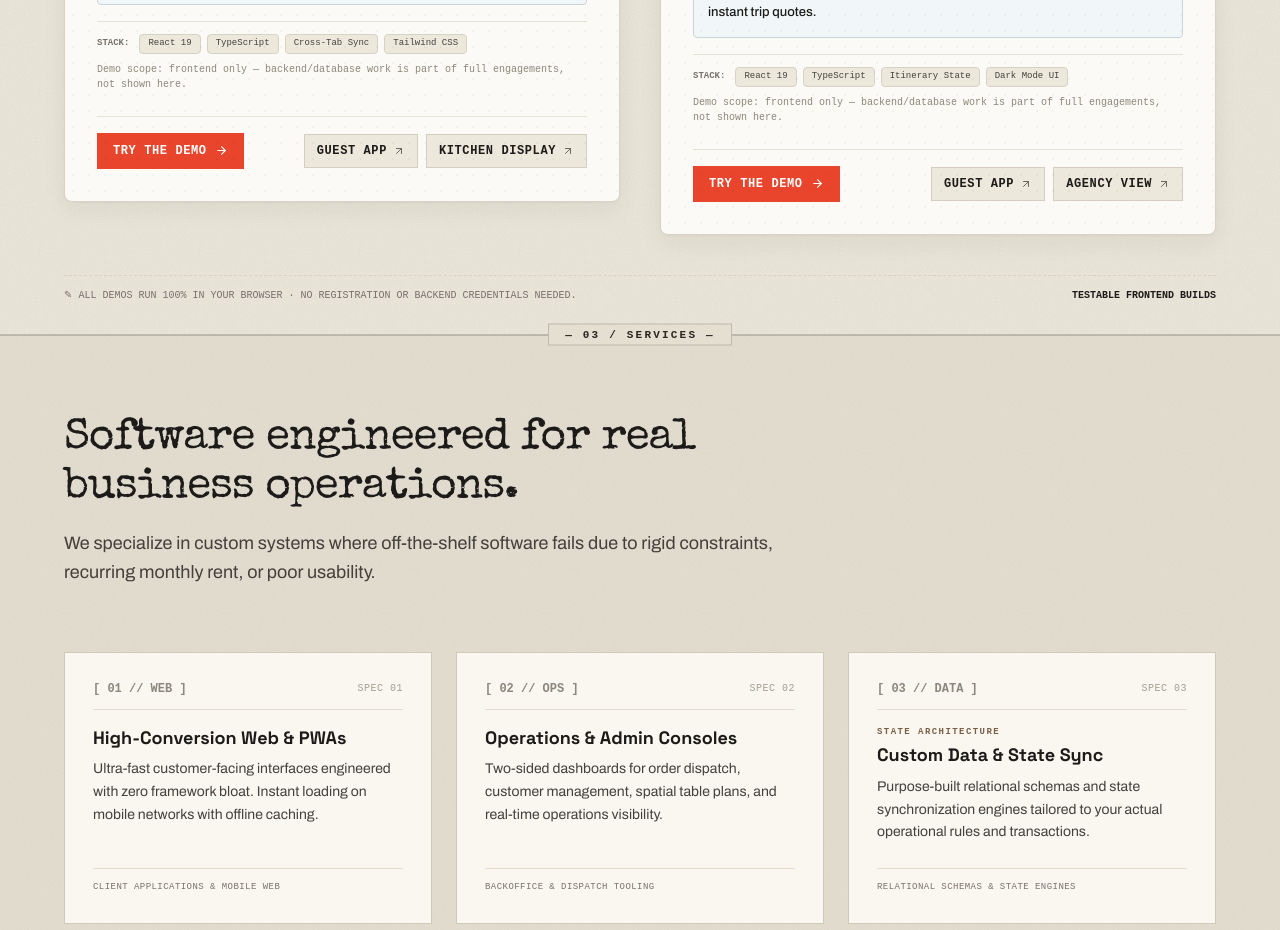
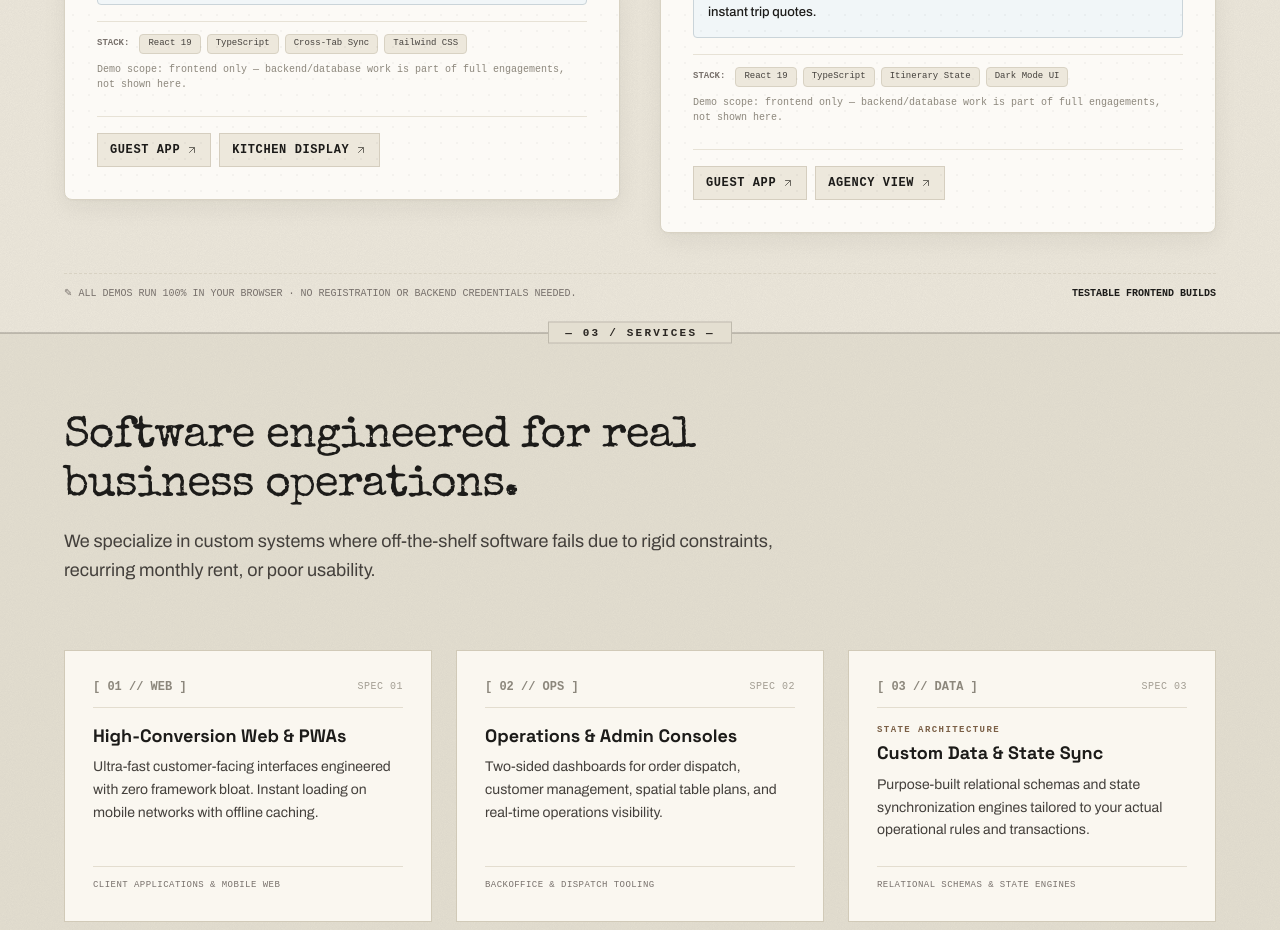
Before and after one commit to salira-studio/portfolio, a React (Vite) app: page / in a window 1280 px wide. Shown: the part 1780-2710 px from the top of the page. Built offline with nearby package versions, Linux system fonts and the light colour scheme.

Commit message:
fix: remove Try the Demo button, fix Kitchen Display -> /work/restaurants/console and Agency View -> /work/travel/admin

```diff
--- a/src/portfolio/components/CaseFilesSection.tsx
+++ b/src/portfolio/components/CaseFilesSection.tsx
@@ -4,7 +4,6 @@ import { motion, useInView } from 'framer-motion'
 import {
   UtensilsCrossed,
   Plane,
-  ArrowRight,
   ArrowUpRight,
   Lock,
   Sparkles,
@@ -21,7 +20,7 @@ interface DemoCardProps {
   theScenario: string
   theApproach: string
   techStack: string[]
-  primaryDemoUrl: string
+  primaryDemoUrl?: string
   customerAppUrl: string
   adminAppUrl?: string
   adminAppLabel?: string
@@ -38,7 +37,6 @@ function DemoCard({
   theScenario,
   theApproach,
   techStack,
-  primaryDemoUrl,
   customerAppUrl,
   adminAppUrl,
   adminAppLabel,
@@ -254,14 +252,7 @@ function DemoCard({
           className="mt-6 flex flex-wrap items-center justify-between gap-3 border-t border-[#E7E2D6] pt-4"
         >
           {/* Primary CTA: Reserved Solid Vermilion Button */}
-          <Link
-            to={primaryDemoUrl}
-            className="inline-flex items-center gap-2 bg-[#E8452C] hover:bg-[#C4451C] active:bg-[#B03B15] text-white px-4 py-2.5 font-mono text-xs font-bold uppercase tracking-wider transition-colors duration-150 rounded-none select-none cursor-pointer"
-            data-draft-target={`${title} Demo Overview`}
-          >
-            <span>Try the demo</span>
-            <ArrowRight size={13} />
-          </Link>
+          {/* Removed: Try the Demo button */}
 
           {/* Secondary Direct Demo Links */}
           <div className="flex items-center gap-2">
@@ -362,7 +353,7 @@ export function CaseFilesSection() {
             techStack={['React 19', 'TypeScript', 'Cross-Tab Sync', 'Tailwind CSS']}
             primaryDemoUrl="/work/restaurants"
             customerAppUrl="/work/restaurants/customer"
-            adminAppUrl="/work/restaurants/kitchen"
+            adminAppUrl="/work/restaurants/console"
             adminAppLabel="Kitchen Display"
             tiltDirection={-1}
           />
@@ -380,7 +371,7 @@ export function CaseFilesSection() {
             techStack={['React 19', 'TypeScript', 'Itinerary State', 'Dark Mode UI']}
             primaryDemoUrl="/work/travel"
             customerAppUrl="/work/travel/customer"
-            adminAppUrl="/work/travel/agent"
+            adminAppUrl="/work/travel/admin"
             adminAppLabel="Agency View"
             tiltDirection={1}
           />
```
